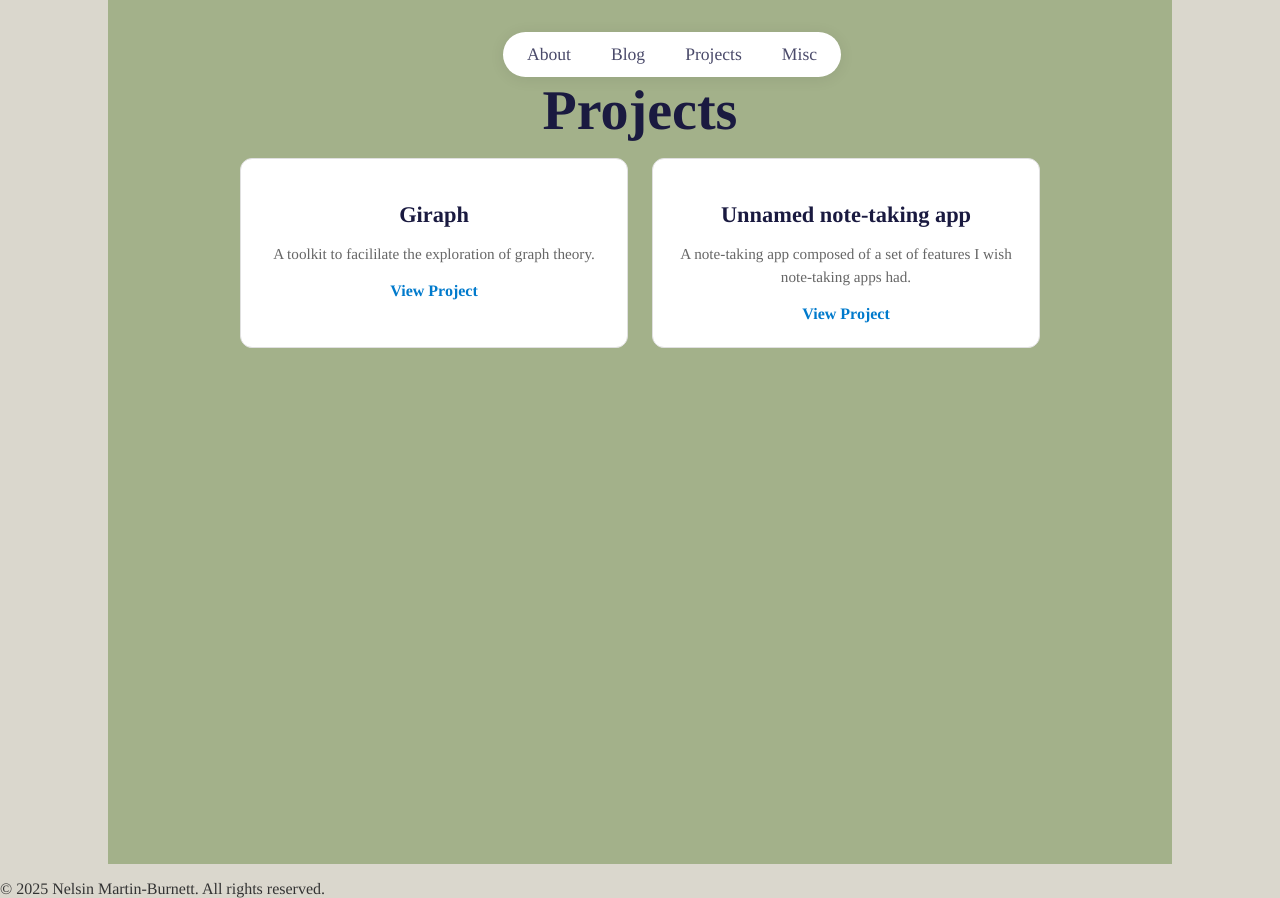
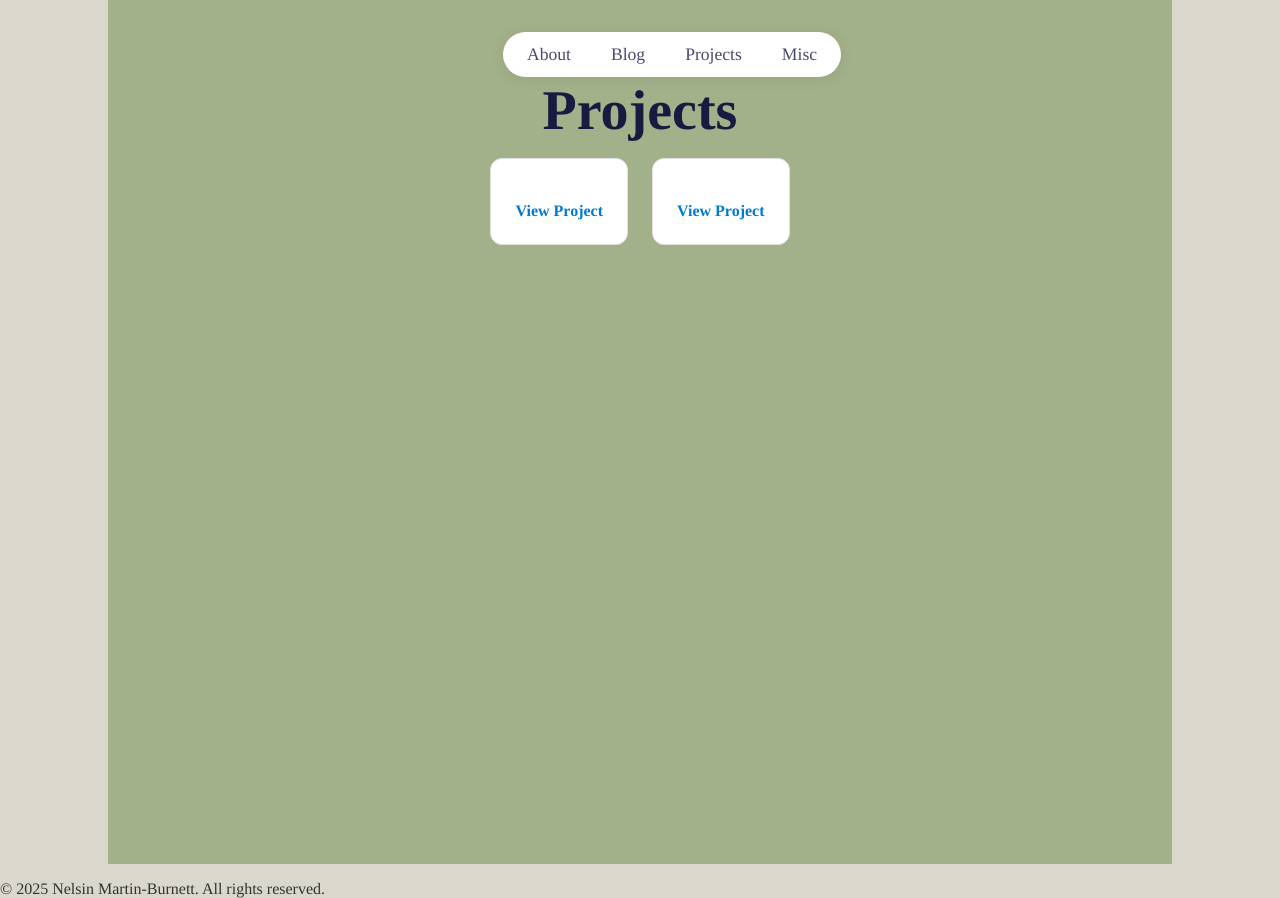
Before and after one commit to NelsinMB/my-blog, a Next.js app: page /projects in a window 1280 px wide. Built offline with nearby package versions, Linux system fonts and the light colour scheme.

Commit message:
Removes some text

```diff
--- a/app/about/page.js
+++ b/app/about/page.js
@@ -68,7 +68,7 @@ export default function AboutPage() {
             <h1>About Me</h1>
             <p className={styles.description}>
               I'm Nelsin. A recent graduate from McGill University with a background
-              in Mathematics & Computer Science. I love learning.
+              in Mathematics & Computer Science.
             </p>
           </div>
 
--- a/app/projects/page.js
+++ b/app/projects/page.js
@@ -3,14 +3,14 @@ import styles from './Projects.module.css';
 const projects = [
   {
     id: 1,
-    title: "Giraph",
-    description: "A toolkit to facililate the exploration of graph theory.",
+    title: "",
+    description: "",
     link: "#"
   },
   {
     id: 2,
-    title: "Unnamed note-taking app",
-    description: "A note-taking app composed of a set of features I wish note-taking apps had.",
+    title: "",
+    description: "",
     link: "#"
   },
 
```
